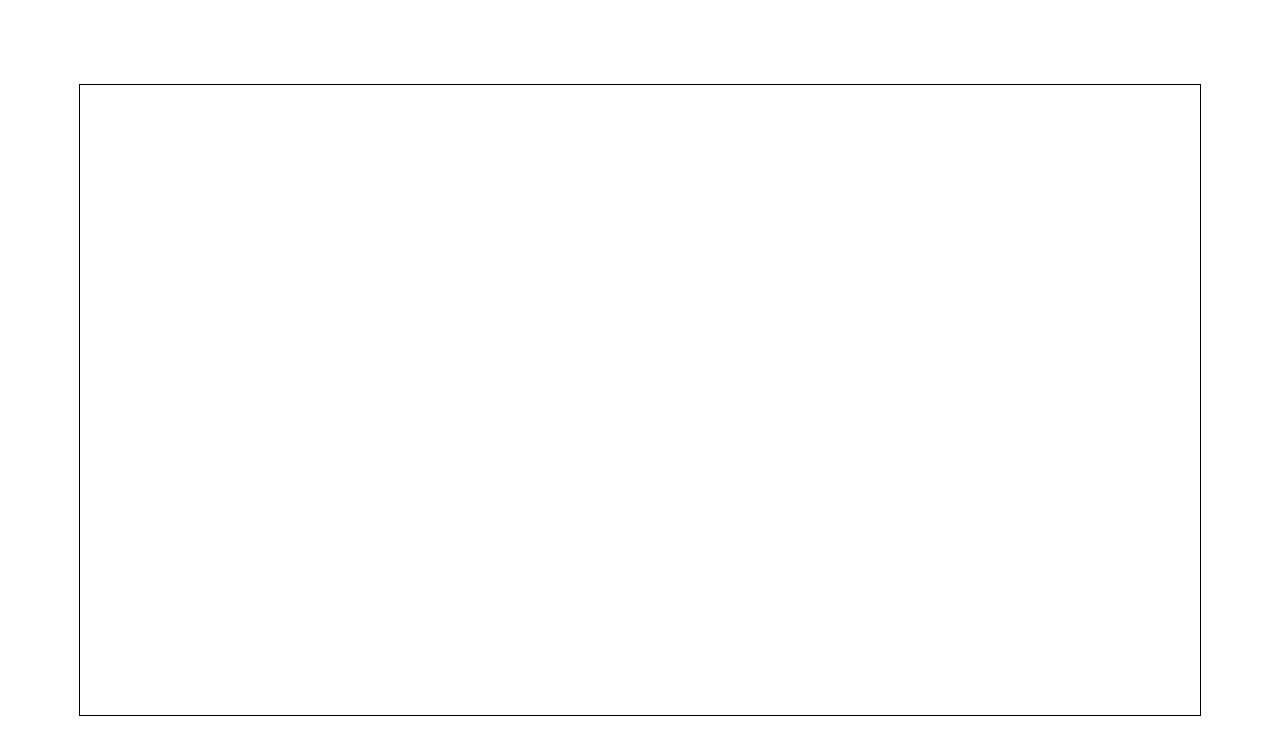
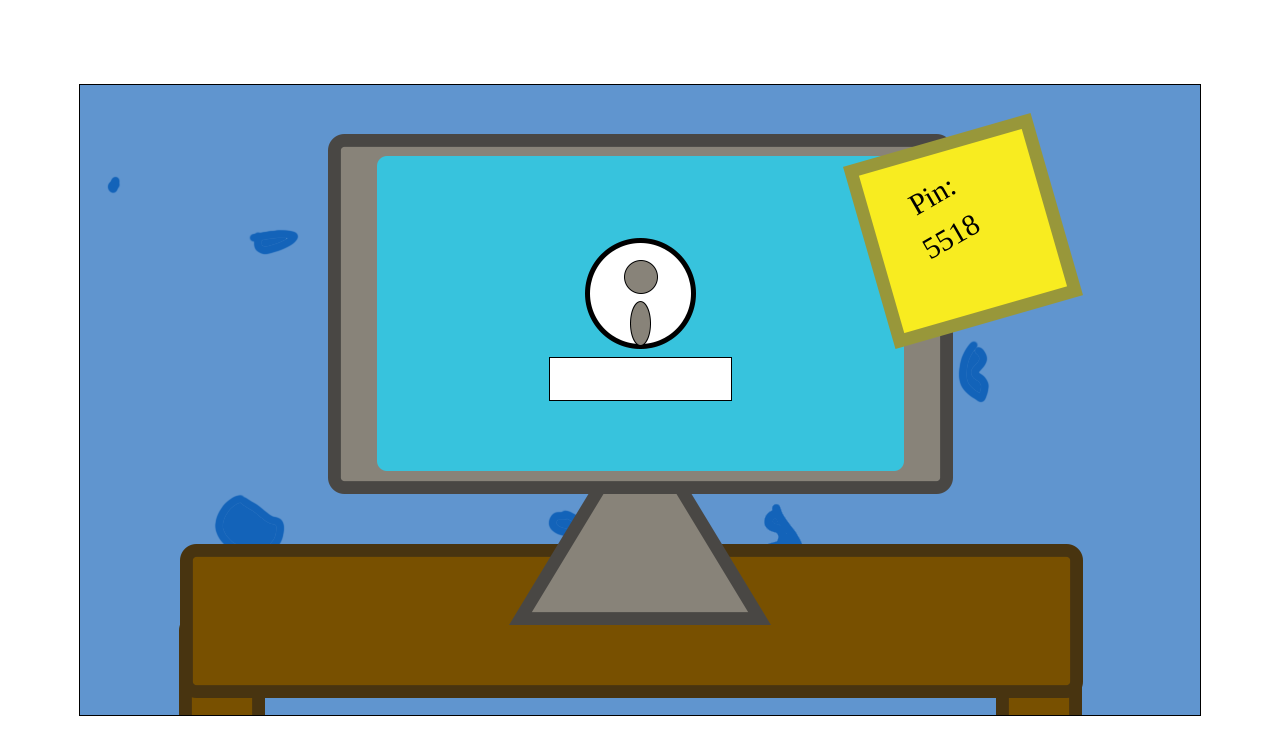
Before and after one commit to FishbytheFin/ChoresGalore, a plain HTML site: page index.html in a window 1280 px wide. Drawn offline with Linux system fonts and the light colour scheme; a web font is replaced by a local one.

Commit message:
added the computer pin chore

```diff
--- a/index.html
+++ b/index.html
@@ -4,12 +4,16 @@
     <meta charset="utf-8">
     <meta name="viewport" content="width=device-width">
     <title>Chores Galore</title>
+    <link rel="preconnect" href="https://fonts.gstatic.com">
+    <link href="https://fonts.googleapis.com/css2?family=Fontdiner+Swanky&display=swap" rel="stylesheet">
     <link href="style.css" rel="stylesheet" type="text/css" />
   </head>
   <body>
     <img src="/assets/img/blackTri.png" class="hidden" id="blackTri">
     <img src="/assets/img/blackSquare.jpg" class="hidden" id="blackSquare">
     <img src="/assets/img/blackBall.png" class="hidden" id="blackBall">
+    <img src="/assets/img/wallpaper.png" class="hidden" id="wallpaper">
+    <img src="/assets/img/computer.png" class="hidden" id="computer">
     <canvas id="gameScreen" width="1120" height="630">Please update to a browser that supports HTML5</canvas>
     <script type="module" src="/src/script.js"></script>
   </body>
--- a/src/chores.js
+++ b/src/chores.js
@@ -1,7 +1,8 @@
 export default class Chores {
-  constructor(canvas) {
+  constructor(canvas, img) {
     this.canvas = canvas;
 
+    this.currentChore = "";
 
     this.gameHeight = canvas.height;
 
@@ -9,22 +10,69 @@ export default class Chores {
 
     this.mouseX = 300;
     this.mouseY = 300;
+
+    this.choreOver = false;
+
+
+    this.typeSound = new Audio("/assets/sound/type.wav");
+    this.img = img;
+
+    this.gameData = {
+      time: 0,
+      pin: "",
+      pinPlace: 0
+    };
   }
 
   draw(ctx) {
-    return;
+
+    if (this.currentChore == "computer") {
+      ctx.drawImage(this.img.wallpaper, 0, 0, this.gameWidth, this.gameHeight);
+      ctx.drawImage(this.img.computer, 0, 0, this.gameWidth, this.gameHeight);
+
+
+      ctx.fillStyle = "black";
+      ctx.font = "30px fontdiner swanky";
+      ctx.fillText("*".repeat(this.gameData.pinPlace), 475, 300);
+
+      ctx.save();
+      ctx.translate(850, 175);
+      ctx.rotate(-30 * Math.PI / 180);
+      ctx.font = "30px fontdiner swanky";
+      ctx.fillText("Pin:", 10, -45);
+      ctx.fillText(this.gameData.pin, 0, 0);
+      ctx.restore();
+    }
   }
 
   update(deltaTime) {
-    return;
+    if (this.currentChore == "computer") {
+      if (this.gameData.pinPlace == 4) {
+        this.choreOver = true;
+      }
+    }
   }
 
   getKey(keycode) {
-    alert("Keydown: " + keycode);
+    if (this.currentChore == "computer") {
+      if (keycode - 48 >= 0 && keycode - 48 <= 9) {
+        if ([...this.gameData.pin][this.gameData.pinPlace] == keycode - 48) {
+          this.typeSound.play();
+          this.gameData.pinPlace++;
+        }
+      }
+      else if (keycode - 96 >= 0 && keycode - 96 <= 9) {
+        if ([...this.gameData.pin][this.gameData.pinPlace] == keycode - 96) {
+          this.typeSound.play();
+          this.gameData.pinPlace++;
+        }
+      }
+    }
   }
 
   stopKey(keyCode) {
-    alert("Keyup: " + keycode);
+    //alert("Keyup: " + keyCode);
+    return;
   }
   clamp(n, min, max) {
     if (n > max) {
@@ -47,5 +95,13 @@ export default class Chores {
     alert("Mouse Position: x: " + this.clamp(this.mouseX, 0, this.gameWidth) + " y: " + this.clamp(this.mouseY, 0, this.gameHeight));
   }
 
+  choreStart(chore) {
+    this.currentChore = chore;
+    if (chore == "computer") {
+      this.gameData.pin = Math.floor(Math.random() * 10).toString() + Math.floor(Math.random() * 10).toString() + Math.floor(Math.random() * 10).toString() + Math.floor(Math.random() * 10).toString();
+      this.gameData.pinPlace = 0;
+    }
+  }
+
 
 }
--- a/src/script.js
+++ b/src/script.js
@@ -6,20 +6,28 @@ let canvas = document.getElementById("gameScreen");
 let ctx = canvas.getContext("2d");
 
 const choreList = ["laundry", "window", "trash", "computer"];
-let choreSelected = "";
+let choreSelected = choreList[3];
 
-let chores = new Chores(canvas);
+let lastTime = 0;
+
+//Images
+let transitionImg = [document.getElementById("blackSquare"), document.getElementById("blackBall"), document.getElementById("blackTri")];
+let choreImg = {
+  wallpaper: document.getElementById("wallpaper"),
+  computer: document.getElementById("computer")
+};
+
+//classes
+let transition = new Transition(transitionImg, canvas.width, canvas.height);
+
+let chores = new Chores(canvas, choreImg);
+chores.choreStart(choreSelected);
 
 new InputHandler(chores);
 
-let lastTime = 0;
-let transitioning = false;
 
-//Images
-let transitionImg = [document.getElementById("blackSquare"), document.getElementById("blackBall"), document.getElementById("blackTri")];
-
-let transition = new Transition(transitionImg, canvas.width, canvas.height);
-
+transition.transitioning = true;
+transition.imgNum = Math.floor(Math.random() * 3);
 
 //Game Loop
 function gameLoop(timeStamp) {
@@ -27,11 +35,24 @@ function gameLoop(timeStamp) {
   lastTime = timeStamp;
 
   ctx.clearRect(0, 0, canvas.width, canvas.height);
+
+
+  chores.draw(ctx);
+  chores.update(deltaTime);
+
   if (transition.transitioning) {
     transition.update();
     transition.draw(ctx);
   }
+  else {
+    transition.imgNum = Math.floor(Math.random() * 2);
+  }
 
+  if (chores.choreOver) {
+    ctx.font = "75px fontdiner swanky";
+    ctx.fillStyle = "green";
+    ctx.fillText("A winner is you!", 250, canvas.height / 2);
+  }
 
   requestAnimationFrame(gameLoop);
 }
--- a/src/transition.js
+++ b/src/transition.js
@@ -13,7 +13,7 @@ export default class Transition {
     this.transitioning = false;
   }
   draw(ctx) {
-    this.size = 20 + (20 * this.imgNum) * this.frame;
+    this.size = (20 + (10 * this.imgNum)) * this.frame;
 
     ctx.drawImage(this.imgs[this.imgNum], (this.gameWidth / 2) - (this.size / 2), (this.gameHeight / 2) - (this.size / 2), this.size, this.size);
   }
```
Also changed, not shown: assets/img/computer.png (added), assets/img/wallpaper.png (added), 1 other file.
